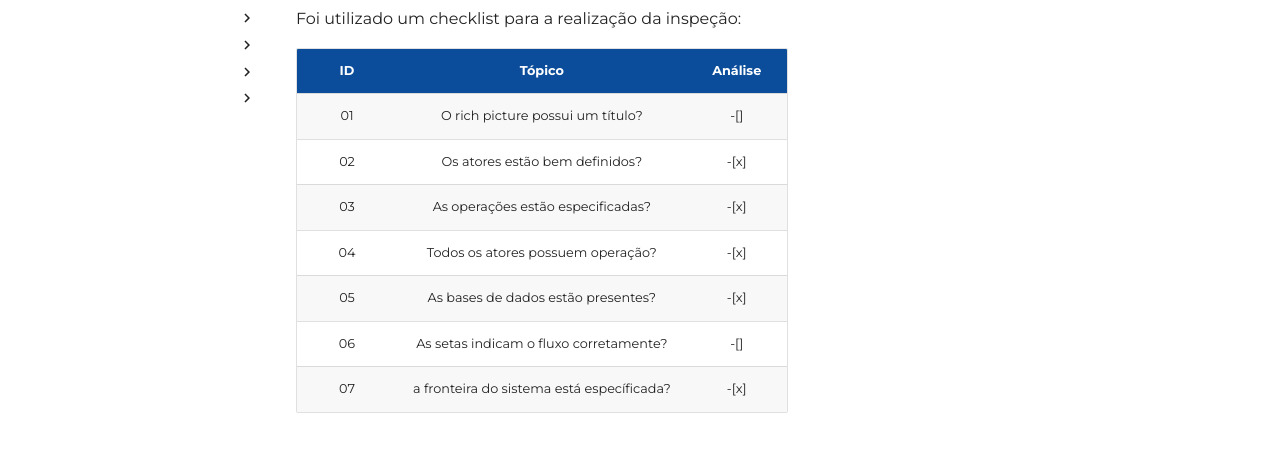
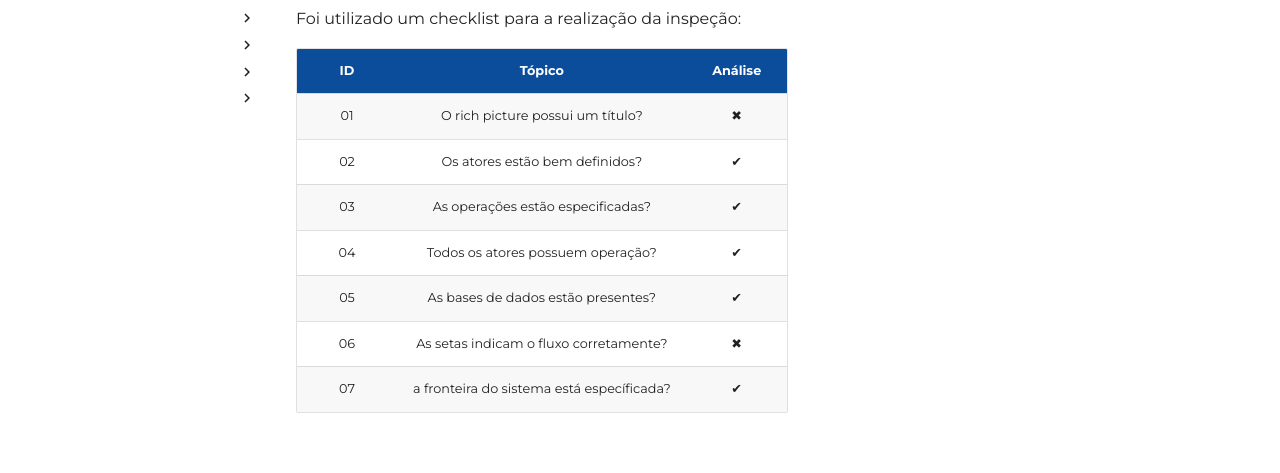
Before and after one commit to jackesfonseca/2021.2-ENEM, an MkDocs documentation site: the page built from docs/analise/verificacao/pre-rastreabilidade/rich-picture.md, in a window 1280 px wide and 900 px high, scrolled down 753 px. Shown: the part 152-625 px from the top of the window. Built offline with MkDocs 1.6.1 and Material for MkDocs 9.7.7, drawn with Linux system fonts in a browser that asks for light colours; some web fonts are replaced; comment, search, counter and statistics services are not loaded.

```diff
--- a/docs/analise/verificacao/pre-rastreabilidade/rich-picture.md
+++ b/docs/analise/verificacao/pre-rastreabilidade/rich-picture.md
@@ -1,6 +1,6 @@
 ## 1. Introdução
 
-O presente documento visa verificar o artefato de [Rich Picture](), a fim de  procurar quaisquer erros no modelo em termos de notação, processo ou procedimento atraves da técnica de inspeção.
+O presente documento visa verificar o artefato de [Rich Picture](../../../pre-rastreabilidade/rich_picture.md), a fim de  procurar quaisquer erros no modelo em termos de notação, processo ou procedimento atraves da técnica de inspeção.
 
 ## 2. Planejamento
 
@@ -22,13 +22,13 @@ Foi utilizado um checklist para a realização da inspeção:
 
 | ID  | Tópico                                    | Análise |
 | --- | ----------------------------------------- | ------- |
-| 01  | O rich picture possui um título?          | -[]     |
-| 02  | Os atores estão bem definidos?            | -[x]    |
-| 03  | As operações estão especificadas?         | -[x]    |
-| 04  | Todos os atores possuem operação?         | -[x]    |
-| 05  | As bases de dados estão presentes?        | -[x]    |
-| 06  | As setas indicam o fluxo corretamente?    | -[]     |
-| 07  | a fronteira do sistema está específicada? | -[x]    |
+| 01  | O rich picture possui um título?          | ✖       |
+| 02  | Os atores estão bem definidos?            | ✔       |
+| 03  | As operações estão especificadas?         | ✔       |
+| 04  | Todos os atores possuem operação?         | ✔       |
+| 05  | As bases de dados estão presentes?        | ✔       |
+| 06  | As setas indicam o fluxo corretamente?    | ✖       |
+| 07  | a fronteira do sistema está específicada? | ✔       |
 
 ## 4. Conclusão
 
@@ -42,5 +42,5 @@ Após realizada a inspeção, foram encontrados alguns erros como o fluxo das a
 
 | Versão | Data       | Descrição                                               | Autor(es)      |
 | ------ | ---------- | ------------------------------------------------------- | -------------- |
-| 1.0   | 22/03/2022 | Criação do documento                                    | Jackes Fonseca |
+| 1.0    | 22/03/2022 | Criação do documento                                    | Jackes Fonseca |
 | 1.1    | 22/03/2022 | Adicionando informações sobre a análise do rich picture | Jackes Fonseca |
```
